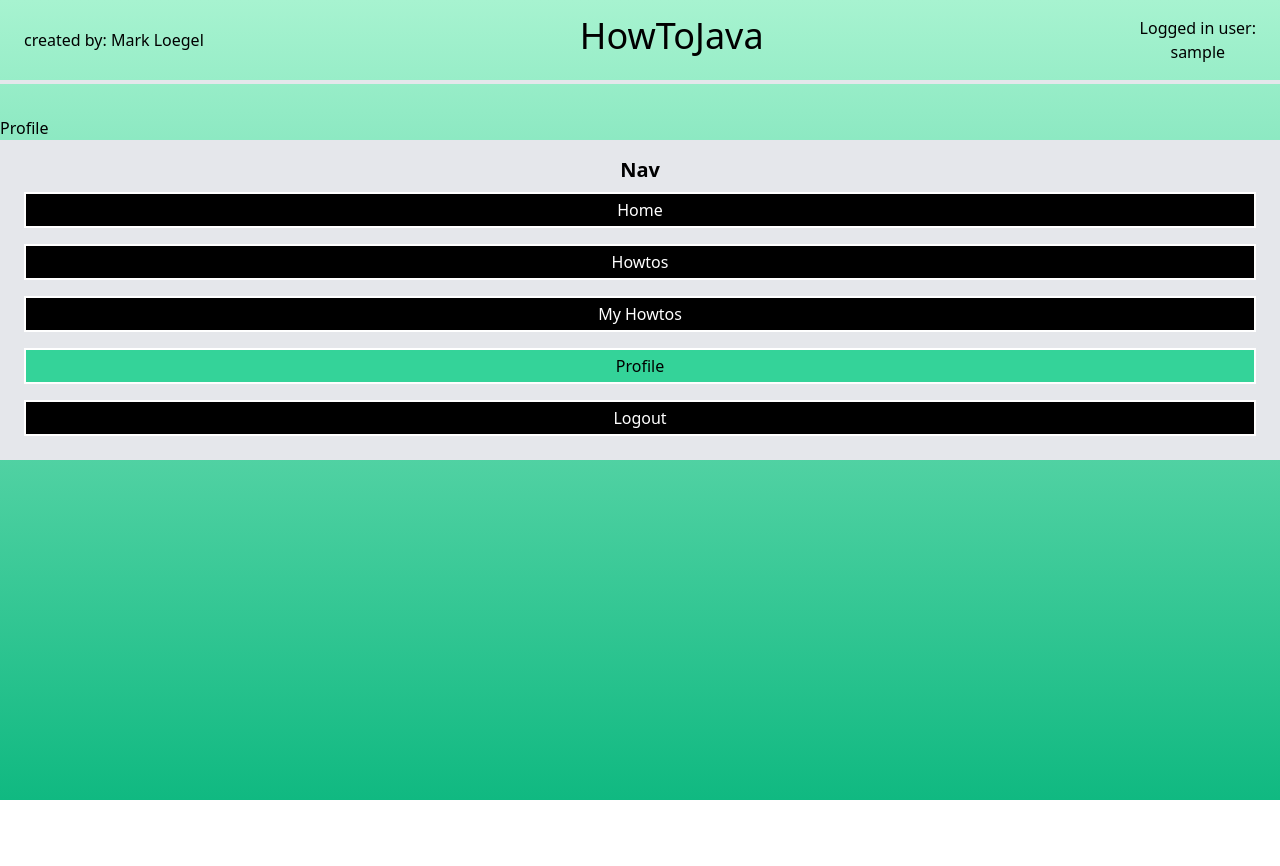
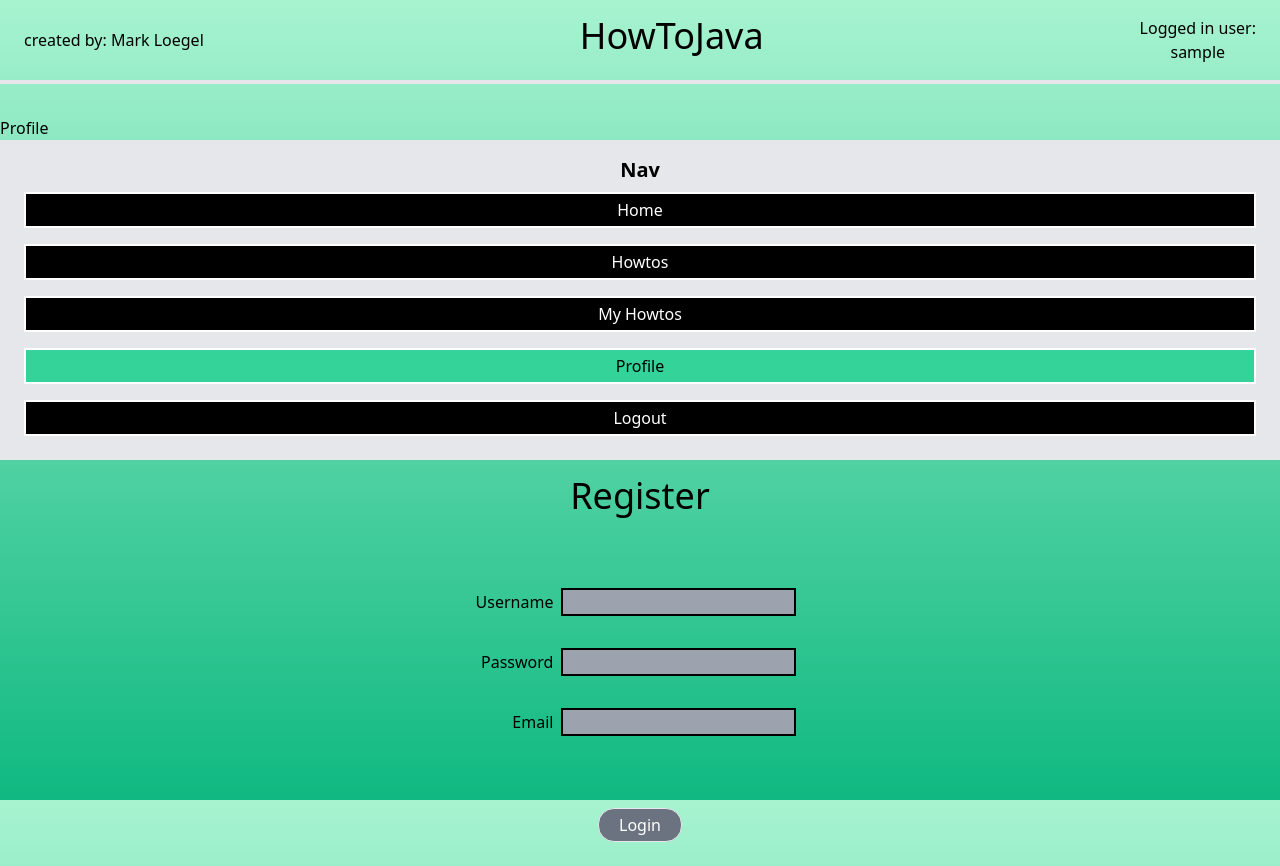
Before and after one commit to meloegel/HowToJavaFE, a React (Create React App) app: page /profile in a window 1280 px wide. Before the commit the page ends 800 px from the top, so only its background shows below. Built offline with nearby package versions, Linux system fonts and the light colour scheme; sample sign-in values are in the browser's storage.

Commit message:
building profile

```diff
--- a/src/components/account/Profile.tsx
+++ b/src/components/account/Profile.tsx
@@ -1,7 +1,27 @@
+import { useState } from "react";
+import useFetch from "../../hooks/useFetch";
+import Button from "../common/button/button";
 import Header from "../common/header";
 import NavBar from "../common/navBar";
 
+const initialFormValues = {
+  username: "",
+  password: "",
+  primaryemail: "",
+};
+
 export default function Profile(): JSX.Element {
+  const [formValues, setFormValues] = useState(initialFormValues);
+  const [request, data] = useFetch<any>();
+
+  const onInputChange = (evt: any) => {
+    evt.preventDefault();
+    setFormValues({
+      ...formValues,
+      [evt.target.name]: evt.target.value,
+    });
+  };
+
   return (
     <div>
       <Header showUser={true} />
@@ -9,7 +29,50 @@ export default function Profile(): JSX.Element {
         <h2>Profile</h2>
         <div className="">
           <NavBar active={"profile"} />
-          <form></form>
+          <form>
+            <h2 className="text-center text-4xl p-4 mb-2">Register</h2>
+            <div className="flex justify-center p-4">
+              <div className="text-right p-4">
+                <div className="p-2 ">
+                  <label>Username</label>
+                  <input
+                    className="bg-gray-400 border-2 border-black m-2 "
+                    value={formValues.username}
+                    onChange={onInputChange}
+                    name="username"
+                    type="text"
+                  />
+                </div>
+                <div className="p-2 ">
+                  <label>Password</label>
+                  <input
+                    className="bg-gray-400 border-2 border-black m-2 "
+                    value={formValues.password}
+                    onChange={onInputChange}
+                    name="password"
+                    type="text"
+                  />
+                </div>
+                <div className="p-2 ">
+                  <label>Email</label>
+                  <input
+                    className="bg-gray-400 border-2 border-black m-2 "
+                    value={formValues.primaryemail}
+                    onChange={onInputChange}
+                    name="primaryemail"
+                    type="text"
+                  />
+                </div>
+              </div>
+            </div>
+            <div className="flex justify-evenly p-6">
+              <Button
+                text="Login"
+                onClick={() => {}}
+                className=" bg-gray-500 text-white "
+              />
+            </div>
+          </form>
         </div>
       </div>
     </div>
```
